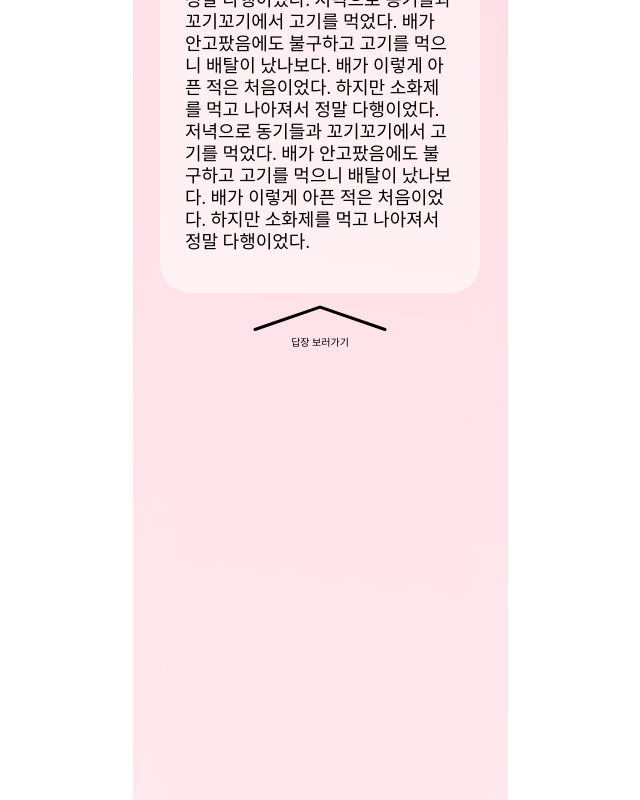
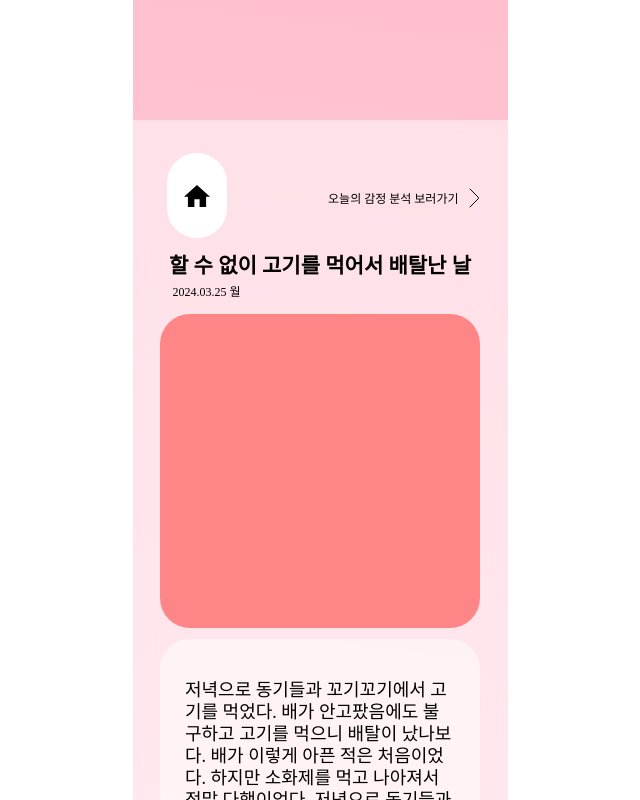
Before and after one commit to KAU2024-SANHAK/SANHAK_Client, a React (Vite) app: page /diaryview in a window 1280 px wide. Shown: the part 680-1480 px from the top of the page, without its empty margins (320-960 px from the left). Built offline with nearby package versions, Linux system fonts and the light colour scheme; no server answers.

Commit message:
fix: 일기생성페이지 배경 필터를 조절

```diff
--- a/src/components/CreatedDiary/CreatedDiary.style.js
+++ b/src/components/CreatedDiary/CreatedDiary.style.js
@@ -3,9 +3,13 @@ import styled from 'styled-components';
 export const CreatedDiaryWrapper = styled.div`
     ${({ theme: { mixin } }) => mixin.flexCenter({})};
     width: 100%;
-    height: 300vh;
-    background: rgba(255, 255, 255, 0.50);
-    backdrop-filter: blur(15px);
+    height: 100vh;
+    // background: rgba(255, 255, 255, 0.50);
+    // backdrop-filter: blur(15px);
+`
+export const CreatComponentWrapper = styled.div`
+    width: 100%;
+
 `
 export const BtnHomeWrapper = styled.div`
     position: absolute;
--- a/src/pages/DiaryView/DiaryView.jsx
+++ b/src/pages/DiaryView/DiaryView.jsx
@@ -5,9 +5,11 @@ import PopUp from '../../components/PopUp/PopUp'
 export default function DiaryView(){
     return(
         <S.DiaryViewPageWrapper>
-            <CreatedDiary/>
-            {/* <PopUp name={'꿀비의 답장'}>
-            </PopUp> */}
+            <S.DiaryViewFilter>
+                <CreatedDiary/>
+                {/* <PopUp name={'꿀비의 답장'}>
+                </PopUp> */}
+            </S.DiaryViewFilter>
         </S.DiaryViewPageWrapper>
     )
 }
--- a/src/pages/DiaryView/DiaryView.style.js
+++ b/src/pages/DiaryView/DiaryView.style.js
@@ -6,3 +6,10 @@ export const DiaryViewPageWrapper=styled.div`
     height: 300vh;
     background: linear-gradient(187deg, #FFBBCB 20.43%, #FFDAE3 81.25%, #DCC6CC 100.45%, #999 100.45%);
 `
+export const DiaryViewFilter = styled.div`
+${({ theme: { mixin } }) => mixin.flexCenter({})};
+    width: 100%;
+    // height: 300vh
+    background: rgba(255, 255, 255, 0.50);
+    backdrop-filter: blur(15px);
+`
--- a/src/pages/EmotionView/EmotionView.jsx
+++ b/src/pages/EmotionView/EmotionView.jsx
@@ -1,11 +1,10 @@
 import * as S from './EmotionView.style';
 import { EmotionViewComponent } from '../../components/EmotionViewComponent/EmotionViewComponent';
 
-function EmotionView(){
+export default function EmotionView(){
     return(
         <S.EmotionViewWrapper>
             <EmotionViewComponent/>
         </S.EmotionViewWrapper>
     )
 }
-export default EmotionView;
```
